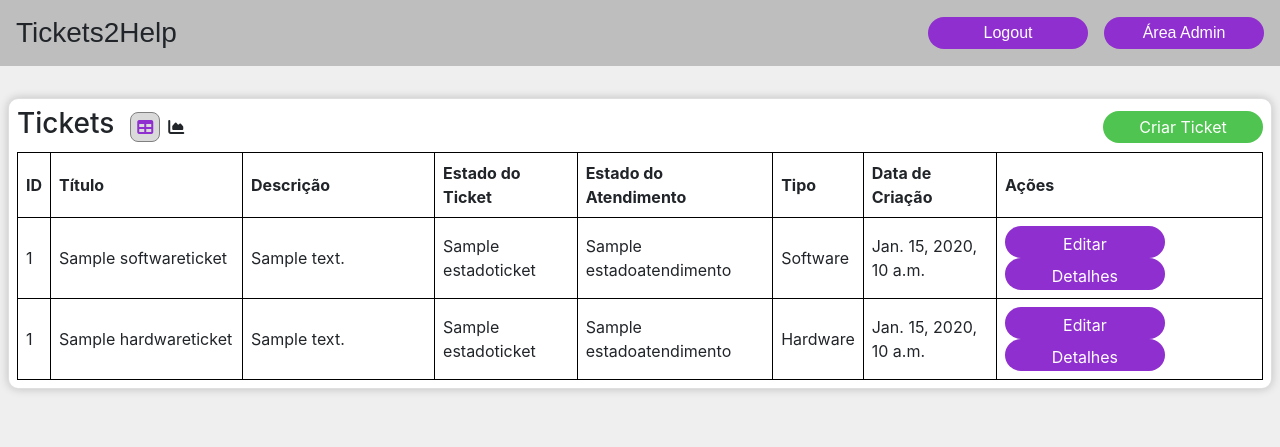
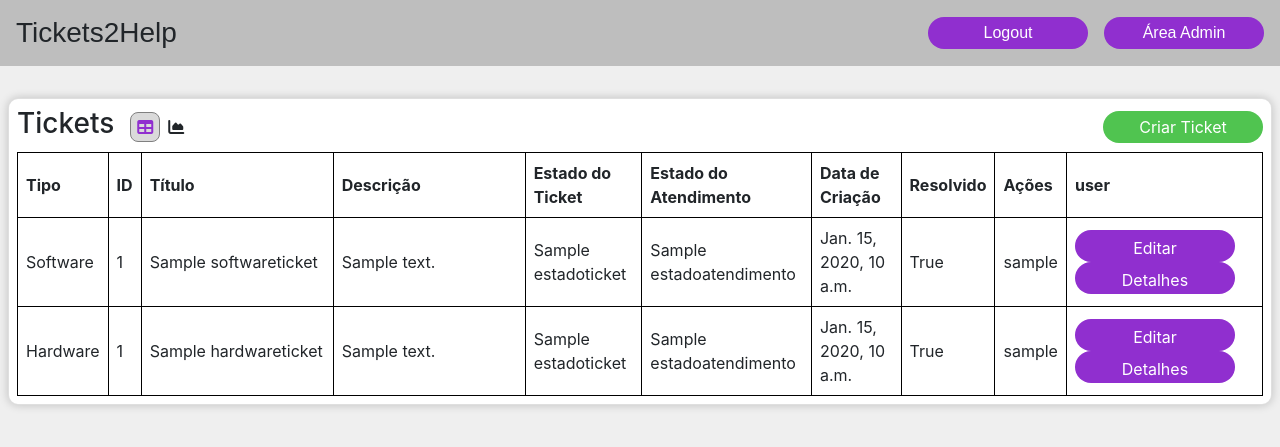
Before and after one commit to vascopeixoto/Tickets2Help, a Django app: page / in a window 1280 px wide. Shown: the top 447 px of the page. Run offline with Django 5.2, Linux system fonts and the light colour scheme; a user stored in the database is signed in; tables that the repository leaves empty hold one stand-in row (values such as "Sample post"); some libraries are stand-ins or nearby versions.

Commit message:
added resolved, and improve little things

```diff
--- a/TicketsApp/views.py
+++ b/TicketsApp/views.py
@@ -108,14 +108,13 @@ def editar_ticket(request, tipo, ticket_id):
             ticket.intervencaoDesc = request.POST.get('intervencaoDesc')
             ticket.estado_ticket_id = request.POST.get('estado_ticket')
             ticket.estado_atendimento_id = request.POST.get('estado_atendimento')
-            ticket.resolved = request.POST.get('resolved')
         elif tipo == 'Hardware':
             ticket.reparacaoDesc = request.POST.get('reparacaoDesc')
             ticket.pecas = request.POST.get('pecas')
             ticket.estado_ticket_id = request.POST.get('estado_ticket')
             ticket.estado_atendimento_id = request.POST.get('estado_atendimento')
-            ticket.resolved = request.POST.get('resolved')
 
+        ticket.resolved = request.POST.get('resolved') == 'on'
         if ticket.resolved:
             ticket.resolved_at = datetime.now()
 
--- a/templates/modals/view_ticket.html
+++ b/templates/modals/view_ticket.html
@@ -34,7 +34,7 @@
         <p><strong>Necessidade Desc:</strong> {{ ticket.necessidadeDesc }}</p>
         <p><strong>Intervenção Desc:</strong> {{ ticket.intervencaoDesc }}</p>
         <p><strong>User:</strong> {{ ticket.user }}</p>
-        <p><strong>Resolvido:</strong> {{ ticket.resolved }}</p>
+        <p><strong>Resolvido:</strong> {{ ticket.resolved }} - {{ ticket.resolved_at }} </p>
 
         {% elif ticket.tipo == 'Hardware' %}
         <p><strong>Título:</strong> {{ ticket.title }}</p>
@@ -51,6 +51,7 @@
         <p><strong>Reparação Desc:</strong> {{ ticket.reparacaoDesc }}</p>
         <p><strong>Peças:</strong> {{ ticket.pecas }}</p>
         <p><strong>User:</strong> {{ ticket.user }}</p>
+        <p><strong>Resolvido:</strong> {{ ticket.resolved }} - {{ ticket.resolved_at }} </p>
         {% endif %}
       </div>
     </div>
--- a/templates/ticket_table.html
+++ b/templates/ticket_table.html
@@ -1,19 +1,24 @@
 <table class="mt-1" id="table">
   <thead>
     <tr>
+      <th>Tipo</th>
       <th>ID</th>
       <th>Título</th>
       <th>Descrição</th>
       <th>Estado do Ticket</th>
       <th>Estado do Atendimento</th>
-      <th>Tipo</th>
       <th>Data de Criação</th>
+      <th>Resolvido</th>
       <th>Ações</th>
+        {% if user.is_staff %}
+            <th>user</th>
+        {% endif %}
     </tr>
   </thead>
   <tbody>
     {% for ticket in tickets %}
     <tr>
+      <td>{{ ticket.tipo }}</td>
       <td>{{ ticket.id }}</td>
       <td>
         <div title="{{ ticket.title }}" class="truncate">
@@ -27,8 +32,11 @@
       </td>
       <td>{{ ticket.estado_ticket.nome }}</td>
       <td>{{ ticket.estado_atendimento.nome }}</td>
-      <td>{{ ticket.tipo }}</td>
       <td>{{ ticket.created_at }}</td>
+      <td>{{ ticket.resolved }}</td>
+        {% if user.is_staff %}
+            <td>{{ ticket.user }}</td>
+        {% endif %}
       <td>
         {% if user.is_staff %}
         <button
--- a/templates/tickets.html
+++ b/templates/tickets.html
@@ -13,6 +13,7 @@
       <div class="d-flex justify-content-between align-items-center">
         <div class="d-flex justify-content-between align-items-center">
           <h3 class="mr-3">Tickets</h3>
+            {% if user.is_staff %}
               <div
                 class="mr-2 iconSelected"
                 style="cursor: pointer"
@@ -28,6 +29,7 @@
               >
                 <i class="fa-solid fa-chart-area"></i>
               </div>
+            {% endif %}
         </div>
         <button
           type="button"
@@ -104,10 +106,11 @@
                         <input type="text" class="form-control" id="intervencaoDesc" name="intervencaoDesc" value="{{ ticket.intervencaoDesc }}">
                     </div>
                     <p><strong>User:</strong> {{ ticket.user }}</p>
-                    <div class="form-group">
-                        <label for="resolved">Resolved:</label>
-                        <input type="checkbox" class="form-control" id="resolved" name="resolved" {% if ticket.resolved %} checked {% endif %}>
+                    <div class="form-group" style="display: flex; align-items: center; justify-content: center; gap: 0.5rem;">
+                        <label for="resolved" style="margin: 0;">Resolved:</label>
+                        <input type="checkbox" style="width: 20px;" class="form-control" id="resolved" name="resolved" {% if ticket.resolved %} checked {% endif %}>
                     </div>
+                    <p><strong>Resolvido a:</strong>{{ ticket.resolved_at }} </p>
                 {% elif ticket.tipo == 'Hardware' %}
                     <p><strong>Título:</strong> {{ ticket.title }}</p>
                     <p><strong>Descrição:</strong> {{ ticket.description }}</p>
@@ -139,10 +142,12 @@
                         <input type="text" class="form-control" id="pecas" name="pecas" value="{{ ticket.pecas }}">
                     </div>
                     <p><strong>User:</strong> {{ ticket.user }}</p>
-                    <div class="form-group">
-                        <label for="resolved">Resolved:</label>
-                        <input type="checkbox" class="form-control" id="resolved" name="resolved" {% if ticket.resolved %} checked {% endif %}>
+                    <div class="form-group" style="display: flex; align-items: center; justify-content: center; gap: 0.5rem;">
+                        <label for="resolved" style="margin: 0;">Resolved:</label>
+                        <input type="checkbox" style="width: 20px;" class="form-control" id="resolved" name="resolved" {% if ticket.resolved %} checked {% endif %}>
                     </div>
+                    <p><strong>Resolvido a:</strong>{{ ticket.resolved_at }} </p>
+
                 {% endif %}
                 <button type="submit" class="btn btn-primary">Salvar Alterações</button>
             </form>
```
Lines whose indentation alone changed are shown as unchanged.
